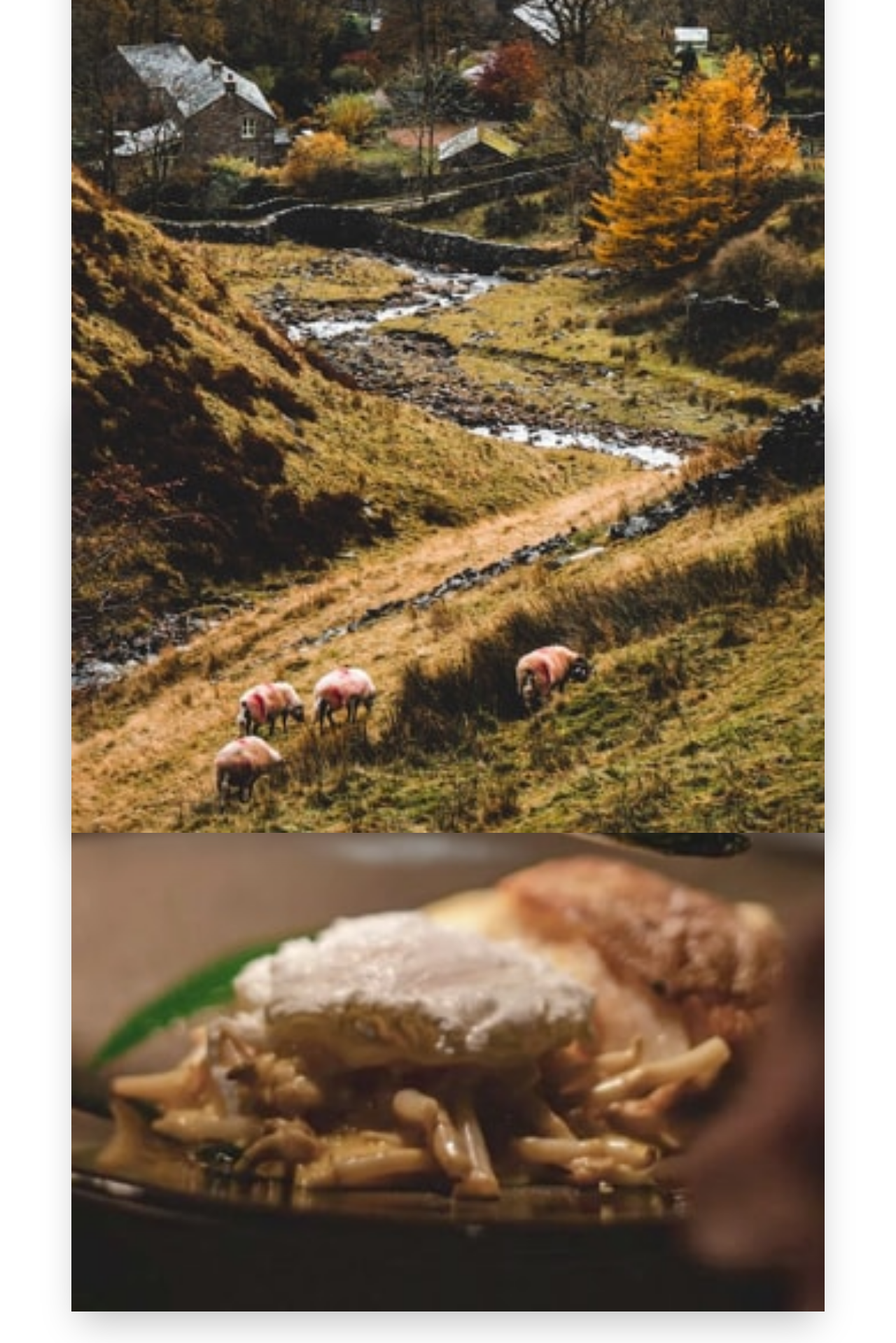
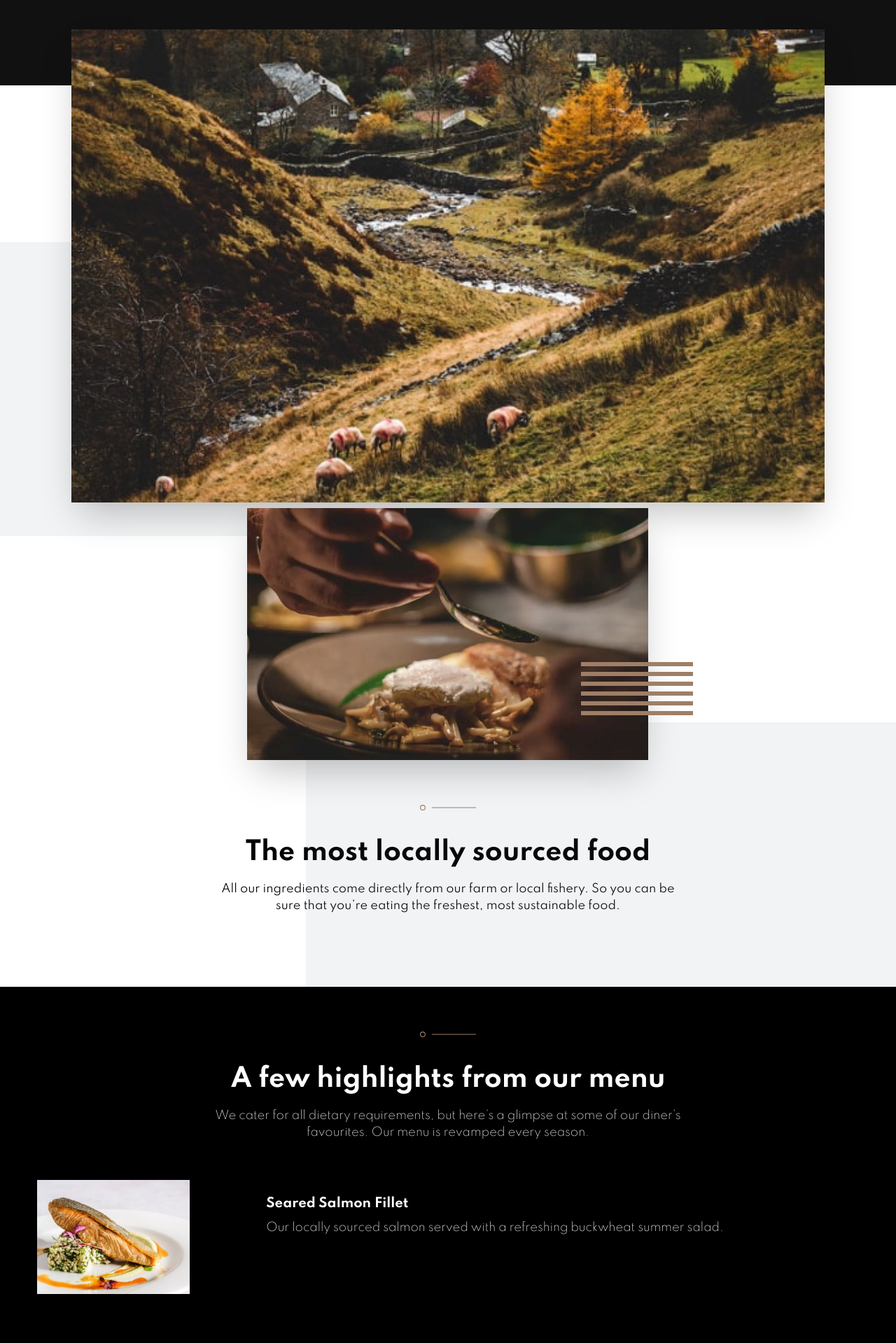
Before and after one commit to idriss101/Dine-Restaurant, a Next.js app: page / in a window 1280 px wide. Shown: the part 720-2639 px from the top of the page at 70% size. Built offline with nearby package versions, Linux system fonts and the light colour scheme.

Commit message:
landing and about section responsive for tablets

```diff
--- a/components/About.js
+++ b/components/About.js
@@ -1,10 +1,37 @@
 import React from "react";
 
 export default function About() {
+  let isTablet;
+  if (typeof window !== "undefined") {
+    isTablet = window.matchMedia("(min-width:768px)").matches;
+  }
+  const showpatternTablet = () => {
+    if (isTablet === true) {
+      return (
+        <>
+          <img
+            src="/starter-code/images/patterns/pattern-curve-top-left.svg"
+            alt="pattern svg"
+            className="object-contain w-full absolute -left-96 top-56 z-0"
+          />
+          <img
+            src="/starter-code/images/patterns/pattern-curve-bottom-right.svg"
+            alt="pattern svg"
+            className="object-contain w-full absolute -right-96 bottom-0 z-0"
+          />
+        </>
+      );
+    } else {
+      return null;
+    }
+  };
   return (
     <div className="mx-auto w-11/12 flex flex-col items-center relative pb-10">
+      {showpatternTablet()}
       <img
-        src="/starter-code/images/homepage/enjoyable-place-mobile.jpg"
+        src={`/starter-code/images/homepage/enjoyable-place-${
+          isTablet ? "tablet" : "mobile"
+        }.jpg`}
         alt="enjoyable place image"
         className="object-contain absolute -top-20 shadow-2xl block w-11/12"
       />
@@ -13,7 +40,7 @@ export default function About() {
         alt="divide pattern"
         className="object-contain w-20 mt-96"
       />
-      <div className="text-center mt-10 w-11/12 mb-16">
+      <div className="text-center mt-10 w-11/12 mb-16 md:w-7/12">
         <h2 className="text-4xl font-bold mb-5">
           Enjoyable place for all the family
         </h2>
@@ -22,17 +49,29 @@ export default function About() {
           everyone. We can even arrange a tour of the farm before your meal.
         </p>
       </div>
-      <img
-        src="/starter-code/images/homepage/locally-sourced-mobile.jpg"
-        alt="enjoyable place image"
-        className="object-contain w-11/12 shadow-2xl"
-      />
+      <div className=" flex flex-col items-center relative">
+        {isTablet && (
+          <img
+            src="/starter-code/images/patterns/pattern-lines.svg"
+            alt="line patterns"
+            className="absolute -right-16 bottom-16"
+          />
+        )}
+        <img
+          src={`/starter-code/images/homepage/locally-sourced-${
+            isTablet ? "tablet" : "mobile"
+          }.jpg`}
+          alt="enjoyable place image"
+          className="object-contain shadow-2xl w-full"
+        />
+      </div>
+
       <img
         src="/starter-code/images/patterns/pattern-divide.svg"
         alt="divide pattern"
         className="object-contain w-20 mt-16"
       />
-      <div className="text-center mt-10 w-11/12 mb-16">
+      <div className="text-center mt-10 w-11/12 mb-16 md:w-7/12">
         <h2 className="text-4xl font-bold mb-5">
           The most locally sourced food
         </h2>
--- a/components/Landing.js
+++ b/components/Landing.js
@@ -1,19 +1,23 @@
 import React from "react";
 
 export default function Landing() {
+  let isTablet;
+  if (typeof window !== "undefined") {
+    isTablet = window.matchMedia("(min-width:768px)").matches;
+  }
   return (
     <div>
-      <div className="w-screen bg-hero-mobile flex flex-col items-center no-repeat bg-cover pb-36">
-        <div className=" w-10/12 mt-64 text-center flex flex-col items-center">
+      <div className="w-screen bg-hero-mobile flex flex-col items-center no-repeat bg-cover pb-36 md:bg-hero-tablet">
+        <div className=" w-10/12 mt-64 text-center flex flex-col items-center md:mt-96">
           <img
             src="/starter-code/images/logo.svg"
             alt="company logo"
-            className="w-30 object-contain mb-12"
+            className="w-30 object-contain mb-12 "
           />
-          <h1 className="text-white text-4xl font-extra-light mb-6">
+          <h1 className="text-white text-4xl font-extra-light mb-6 md:text-5xl w-4/6">
             Exquisite dining since 1989
           </h1>
-          <p className="text-white font-extra-light mb-8">
+          <p className="text-white font-extra-light mb-8 md:text-xl">
             Experience our seasonal menu in beautiful country surroundings. Eat
             the freshest produce from the comfort of our farmhouse.
           </p>
--- a/components/Layout.js
+++ b/components/Layout.js
@@ -8,7 +8,9 @@ export default function Layout({ title, children }) {
         <title>{title}</title>
         <link rel="icon" href="/favicon.ico" />
       </Head>
-      <main className="font-spartan w-screen">{children}</main>
+      <main className="font-spartan w-screen overflow-x-hidden">
+        {children}
+      </main>
     </div>
   );
 }
--- a/components/Menu.js
+++ b/components/Menu.js
@@ -8,7 +8,7 @@ export default function Menu() {
         alt="divide pattern"
         className="object-contain w-20 mt-16"
       />
-      <div className="text-center mt-10 w-11/12 mb-14 text-white">
+      <div className="text-center mt-10 w-11/12 mb-14 text-white md:w-7/12">
         <h2 className="text-4xl font-bold mb-5">
           A few highlights from our menu
         </h2>
@@ -17,40 +17,50 @@ export default function Menu() {
           our diner’s favourites. Our menu is revamped every season.
         </p>
       </div>
-      <div className="text-white flex flex-col items-center pb-10 ">
+      <div className="text-white flex flex-col items-center text-center pb-10 md:flex-row md:text-left md:w-11/12 md:items-start ">
+        <div className="">
           <img
             src="/starter-code/images/homepage/salmon-mobile.jpg"
             alt="salmon dish"
-          className="object-contain w-10/12 mb-8"
+            className="object-contain w-4/6 mb-8 "
           />
+        </div>
 
+        <div className="w-8/12 mt-5">
           <h3 className="font-bold text-lg mb-2">Seared Salmon Fillet</h3>
-        <p className="text-center font-extra-light">
+          <p className="text-center font-extra-light md:text-left">
             Our locally sourced salmon served with a refreshing buckwheat summer
             salad.
           </p>
         </div>
+      </div>
       <hr className="w-11/12" />
-      <div className="text-white flex flex-col items-center pb-10 mt-10 ">
+      <div className="text-white flex flex-col items-center pb-10 mt-10 text-center ">
+        <div className="">
           <img
             src="/starter-code/images/homepage/beef-mobile.jpg"
             alt="beef dish"
-          className="object-contain w-10/12 mb-8"
+            className="object-contain w-full mb-8"
           />
-
+        </div>
+        <div className="">
           <h3 className="font-bold text-lg mb-2">Rosemary Filet Mignon</h3>
           <p className="text-center font-extra-light">
             Our prime beef served to your taste with a delicious choice of
             seasonal sides.
           </p>
         </div>
+      </div>
       <hr className="w-11/12" />
-      <div className="text-white flex flex-col items-center pb-10 mt-10 ">
+      <div className="text-white flex flex-col items-center pb-10 mt-10 text-center ">
+        <div className="">
           <img
             src="/starter-code/images/homepage/chocolate-mobile.jpg"
             alt="chocolate dish"
-          className="object-contain w-10/12 mb-8"
+            className="object-contain w-full mb-8"
           />
+        </div>
+
         <div className="w-10/12 flex flex-col items-center">
           <h3 className="font-bold text-lg mb-2">
             Summer Fruit Chocolate Mousse
--- a/tailwind.config.js
+++ b/tailwind.config.js
@@ -26,6 +26,8 @@ module.exports = {
           "url('/starter-code/images/homepage/hero-bg-mobile.jpg')",
         "ready-mobile":
           "url('/starter-code/images/homepage/ready-bg-mobile.jpg')",
+        "hero-tablet":
+          "url('/starter-code/images/homepage/hero-bg-tablet.jpg')",
       },
     },
   },
```
Lines whose indentation alone changed are shown as unchanged.
